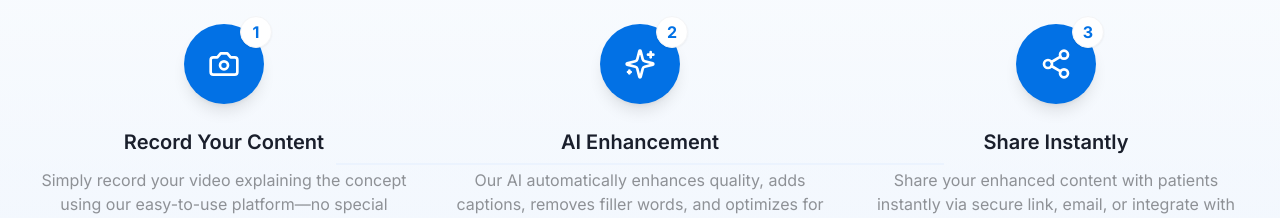
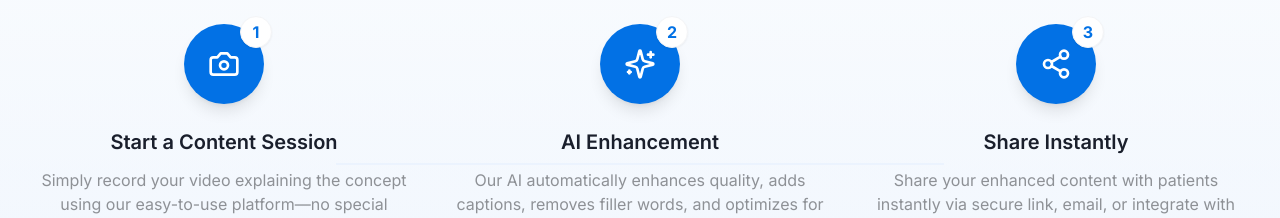
Before and after one commit to danielfemble/doc2me, a React (Vite) app: page / in a window 1280 px wide. Shown: the part 2380-2598 px from the top of the page. Built offline with nearby package versions, Linux system fonts and the light colour scheme.

Commit message:
Refactor text in HowItWorks
Rephrased "Record Your Content" to "Start a Content Session" in the HowItWorks component.

```diff
--- a/src/components/HowItWorks.tsx
+++ b/src/components/HowItWorks.tsx
@@ -55,7 +55,7 @@ const HowItWorks = () => {
                 1
               </div>
             </div>
-            <h3 className="text-xl font-semibold mb-3 text-doc-black">Record Your Content</h3>
+            <h3 className="text-xl font-semibold mb-3 text-doc-black">Start a Content Session</h3>
             <p className="text-doc-gray mb-6">
               Simply record your video explaining the concept using our easy-to-use platform—no special equipment needed.
             </p>
```
